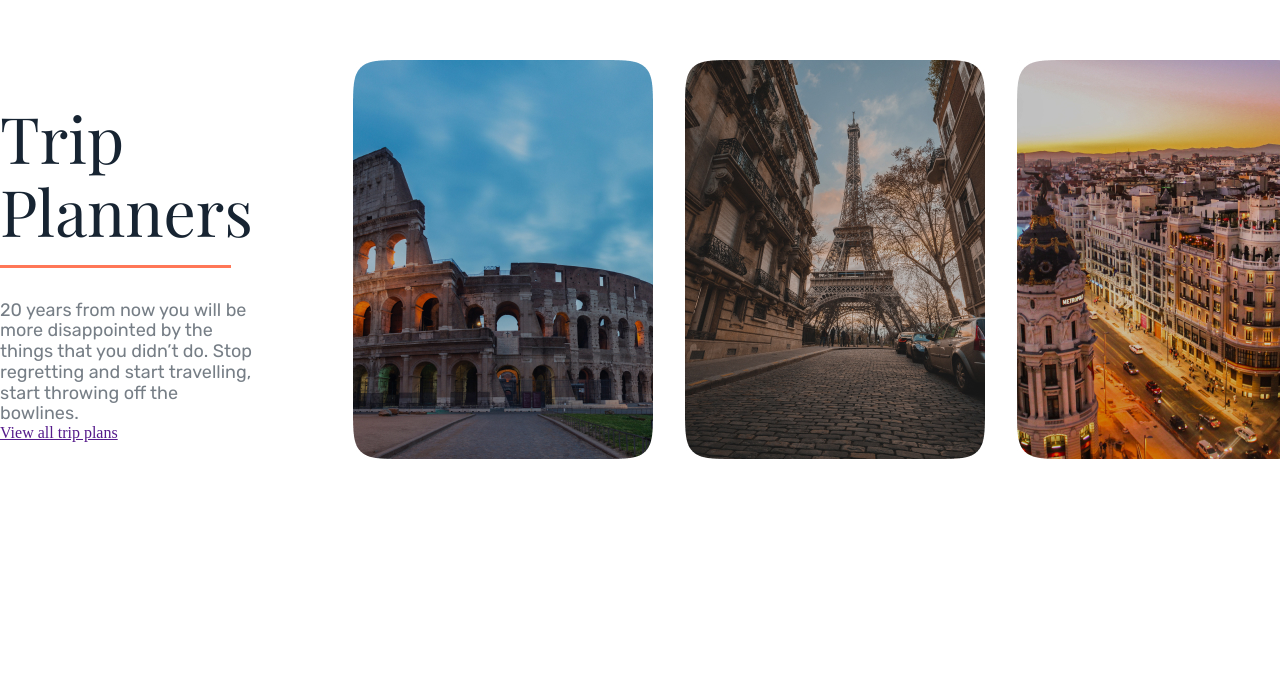
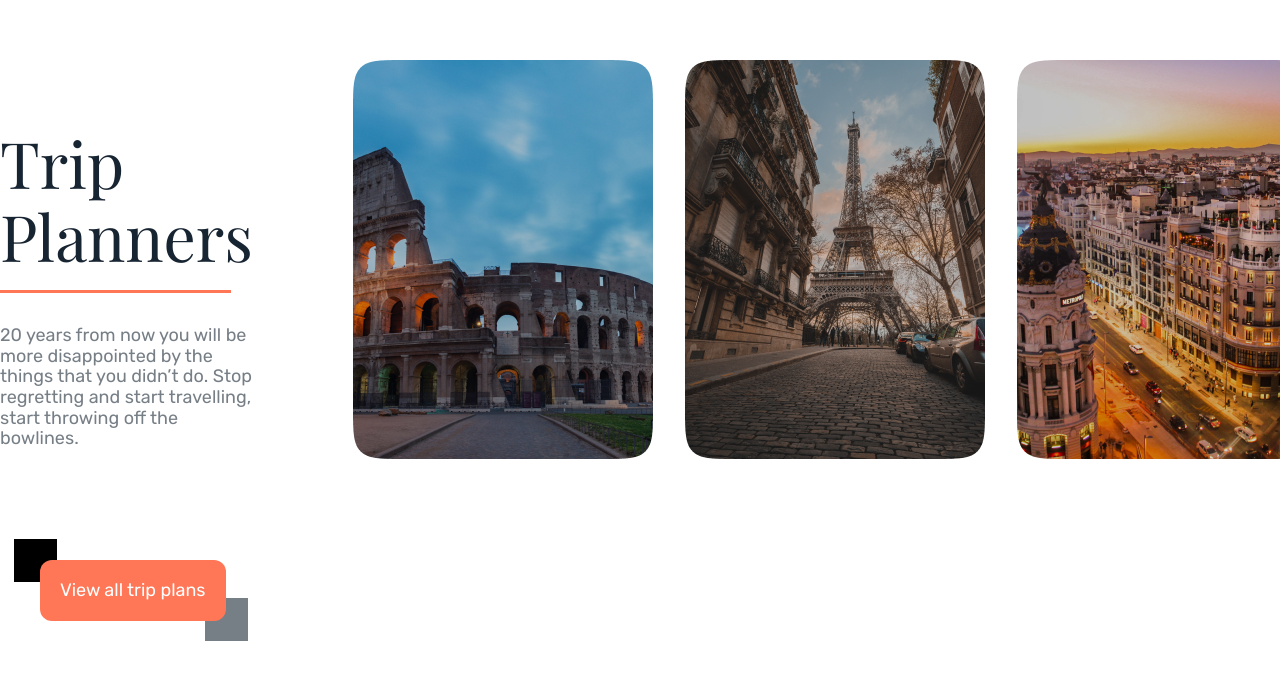
Before and after one commit to MaciejMogilewski/Travelian-react, a React (Vite) app: page / in a window 1280 px wide. Shown: the part 4656-5336 px from the top of the page. Before the commit the page ends 5278 px from the top, so only its background shows below. Built offline with nearby package versions, Linux system fonts and the light colour scheme.

Commit message:
styling in progress

```diff
--- a/src/components/TripPlanners.jsx
+++ b/src/components/TripPlanners.jsx
@@ -16,25 +16,25 @@ function TripPlanners() {
                         <img src="../../src/images/RomeTrip.jpg" alt="Obrazek"
                              className="containerTrip__imgTrip imgTrip"/>
                         <div className="containerTrip__hiddenText hiddenText">
-                            <p className="hiddenText__txtTrip"></p>
-                            <h3 className="hiddenText__hdlTrip"></h3>
-                            <div className="hiddenText__rankingTrip"></div>
+                            <p className="hiddenText__txtTrip hidden-text">dfs</p>
+                            <h3 className="hiddenText__hdlTrip hidden-text">sdfs</h3>
+                            <div className="hiddenText__rankingTrip hidden-text">sfsfd</div>
                         </div>
                     </div>
                     <div className="contentTrip__containerTrip containerTrip">
                         <img src="../../src/images/ParisTrip.jpg" alt="Obrazek" className="containerTrip__imgTrip imgTrip"/>
                         <div className="containerTrip__hiddenText hiddenText">
-                            <p className="hiddenText__txtTrip"></p>
-                            <h3 className="hiddenText__hdlTrip"></h3>
-                            <div className="hiddenText__rankingTrip"></div>
+                            <p className="hiddenText__txtTrip hidden-text">fg</p>
+                            <h3 className="hiddenText__hdlTrip hidden-text">fgd</h3>
+                            <div className="hiddenText__rankingTrip hidden-text">fdgf</div>
                         </div>
                     </div>
                     <div className="contentTrip__containerTrip containerTrip">
                         <img src="../../src/images/BerlinTrip.jpg" alt="Obrazek" className="containerTrip__imgTrip imgTrip"/>
                         <div className="containerTrip__hiddenText hiddenText">
-                            <p className="hiddenText__txtTrip"></p>
-                            <h3 className="hiddenText__hdlTrip"></h3>
-                            <div className="hiddenText__rankingTrip"></div>
+                            <p className="hiddenText__txtTrip hidden-text">sdfs</p>
+                            <h3 className="hiddenText__hdlTrip hidden-text">sdfs</h3>
+                            <div className="hiddenText__rankingTrip hidden-text">sdfs</div>
                         </div>
                     </div>
                 </div>
--- a/src/css/style.css
+++ b/src/css/style.css
@@ -907,12 +907,68 @@ html, body {
   font-weight: 400;
 }
 
+.linkBtnTrip {
+  height: 3.8125rem;
+  width: 11.625rem;
+  background-color: #FF7757;
+  display: block;
+  color: #FFF;
+  text-decoration: none;
+  padding: 1.25rem;
+  box-sizing: border-box;
+  font-family: Rubik, sans-serif;
+  font-size: 1.125rem;
+  font-weight: 400;
+  border-radius: 0.75rem;
+  position: relative;
+  left: 2.5rem;
+  bottom: -6.9375rem;
+}
+.linkBtnTrip::before {
+  content: "";
+  position: absolute;
+  width: 2.6875rem;
+  height: 2.6875rem;
+  background-color: black;
+  display: block;
+  left: -1.625rem;
+  bottom: 2.4375rem;
+  z-index: -10;
+}
+.linkBtnTrip::after {
+  content: "";
+  position: absolute;
+  width: 2.6875rem;
+  height: 2.6875rem;
+  background-color: #767E86;
+  display: block;
+  left: 10.3125rem;
+  bottom: -1.25rem;
+  z-index: -10;
+}
+
 .contentTrip {
   display: flex;
 }
 
 .imgTrip {
   margin-left: 2rem;
+  transition: transform 400ms ease;
+}
+.imgTrip:hover {
+  transform: translateY(-60px);
+}
+
+.hiddenText {
+  text-align: center;
+}
+.hidden-text {
+  opacity: 0;
+  transition-delay: 200ms;
+}
+
+.containerTrip:hover .hidden-text {
+  opacity: 1; /* Po najechaniu na .tripPlanners, pokaż elementy z opóźnieniem */
 }
 
 /*# sourceMappingURL=style.css.map */
--- a/src/scss/tripPlanners.scss
+++ b/src/scss/tripPlanners.scss
@@ -39,6 +39,7 @@
             bottom: toRem(-20px);
         }
     }
+
     &__textTrip {
         margin-top: toRem(52px);
         margin-bottom: 0;
@@ -48,20 +49,82 @@
         font-weight: 400;
     }
 }
- .linkBtnTrip {}
+
+.linkBtnTrip {
+    height: toRem(61px);
+    width: toRem(186px);
+    background-color: $primary-color;
+    display: block;
+    color: $primary-font-color;
+    text-decoration: none;
+    padding: toRem(20px);
+    box-sizing: border-box;
+    font-family: Rubik, sans-serif;
+    font-size: toRem(18px);
+    font-weight: 400;
+    border-radius: toRem(12px);
+    position: relative;
+    left: toRem(40px);
+    bottom: toRem(-111px);
+    &::before {
+        content: '';
+        position: absolute;
+        width: toRem(43px);
+        height: toRem(43px);
+        background-color: black;
+        display: block;
+        left: toRem(-26px);
+        bottom: toRem(39px);
+        z-index: -10;
+    }
+    &::after {
+        content: '';
+        position: absolute;
+        width: toRem(43px);
+        height: toRem(43px);
+        background-color: $secondary-font-color;
+        display: block;
+        left: toRem(165px);
+        bottom: toRem(-20px);
+        z-index: -10;
+    }
+}
 
 .contentTrip {
     display: flex;
+
 }
 
- .containerTrip {}
+.containerTrip {
+
+}
 
 .imgTrip {
     margin-left: toRem(32px);
+    transition: transform 400ms ease;
+    &:hover {
+        transform: translateY(-60px);
+    };
 }
 
 .hiddenText {
-     &__textTrip {}
-     &__hdlTrip {}
-     &__rankingTrip {}
+    text-align: center;
+    &__textTrip {
     }
+
+    &__hdlTrip {
+    }
+
+    &__rankingTrip {
+    }
+}
+
+.hidden-text {
+    opacity: 0;
+    //transition: opacity 400ms ease;
+    transition-delay: 200ms;
+}
+
+.containerTrip:hover .hidden-text {
+    opacity: 1; /* Po najechaniu na .tripPlanners, pokaż elementy z opóźnieniem */
+}
```
Also changed, not shown: 1 other file (tests, documents, lock files or other folders). Lines whose indentation alone changed are shown as unchanged.
